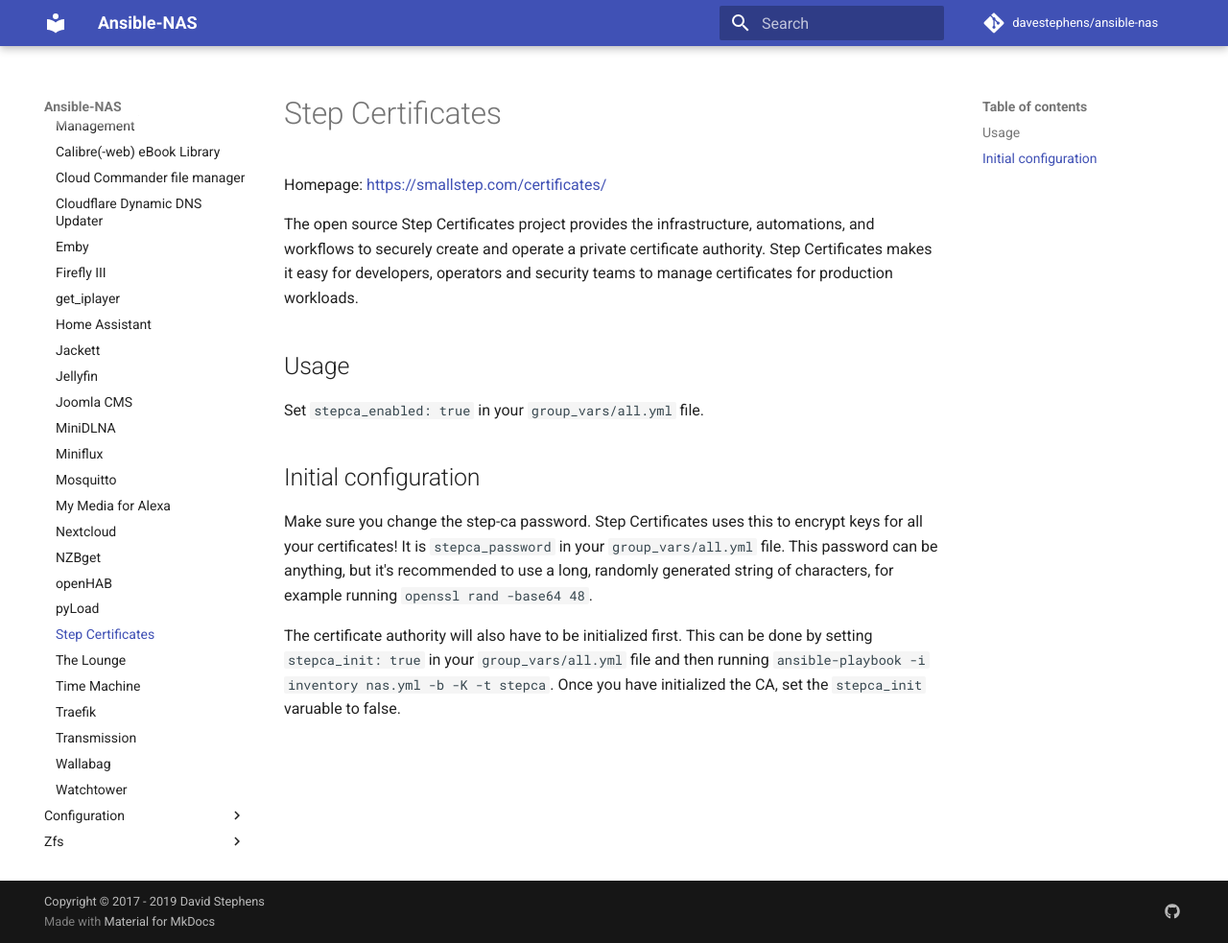
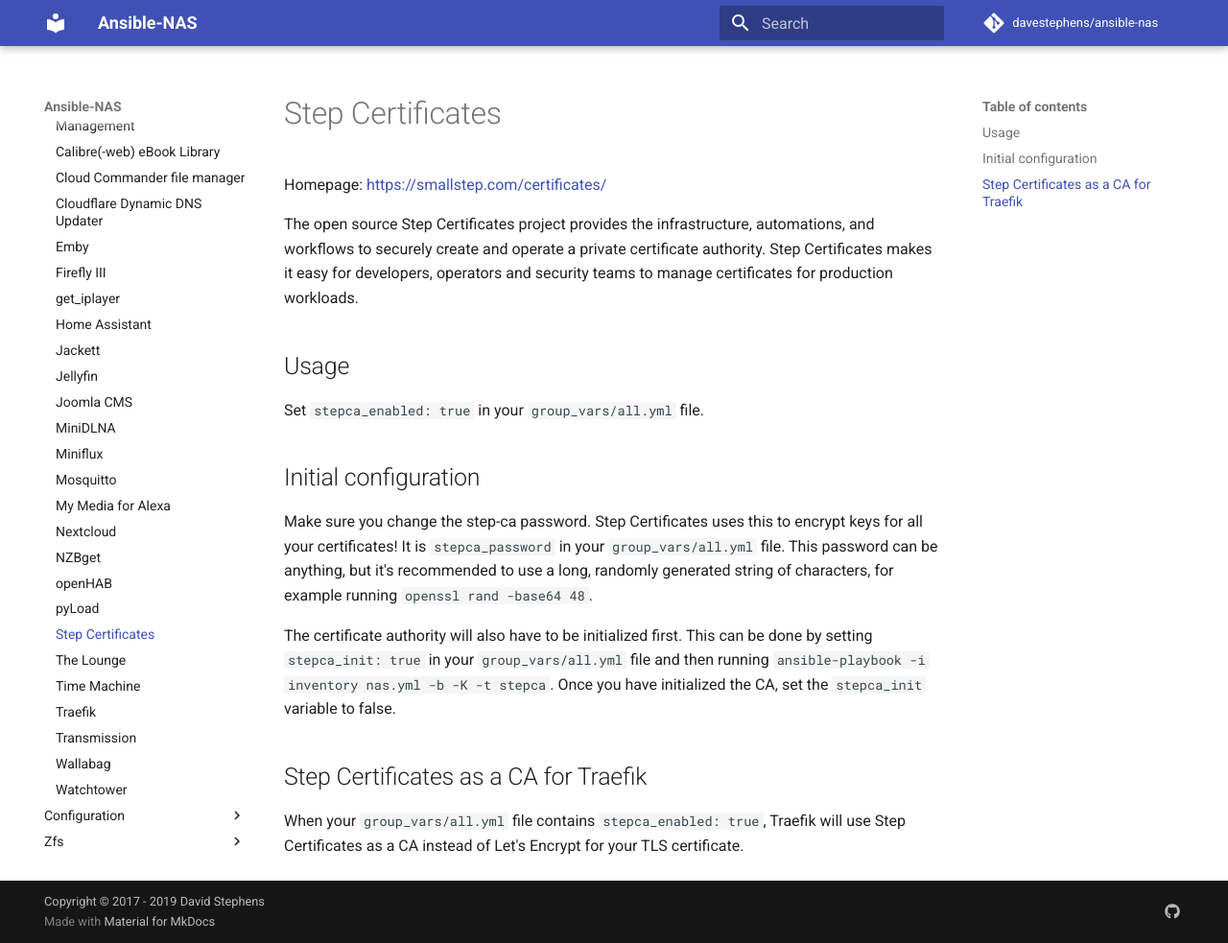
Before and after one commit to davestephens/ansible-nas, an MkDocs documentation site: the page built from docs/applications/step-ca.md, in a window 1280 px wide and 983 px high. Shown: the whole window at 96% size. Built offline with MkDocs 1.6.1 and Material for MkDocs 9.7.7, drawn with Linux system fonts in a browser that asks for light colours; comment, search, counter and statistics services are not loaded.

Commit message:
Update documentation about Step Certificates/Traefik integration

```diff
--- a/docs/applications/step-ca.md
+++ b/docs/applications/step-ca.md
@@ -14,4 +14,7 @@ Set `stepca_enabled: true` in your `group_vars/all.yml` file.
 
 Make sure you change the step-ca password. Step Certificates uses this to encrypt keys for all your certificates! It is `stepca_password` in your `group_vars/all.yml` file. This password can be anything, but it's recommended to use a long, randomly generated string of characters, for example running `openssl rand -base64 48`.
 
-The certificate authority will also have to be initialized first. This can be done by setting `stepca_init: true` in your `group_vars/all.yml` file and then running `ansible-playbook -i inventory nas.yml -b -K -t stepca`. Once you have initialized the CA, set the `stepca_init` varuable to false.
+The certificate authority will also have to be initialized first. This can be done by setting `stepca_init: true` in your `group_vars/all.yml` file and then running `ansible-playbook -i inventory nas.yml -b -K -t stepca`. Once you have initialized the CA, set the `stepca_init` variable to false.
+
+## Step Certificates as a CA for Traefik
+When your `group_vars/all.yml` file contains `stepca_enabled: true`, Traefik will use Step Certificates as a CA instead of Let's Encrypt for your TLS certificate.
```
